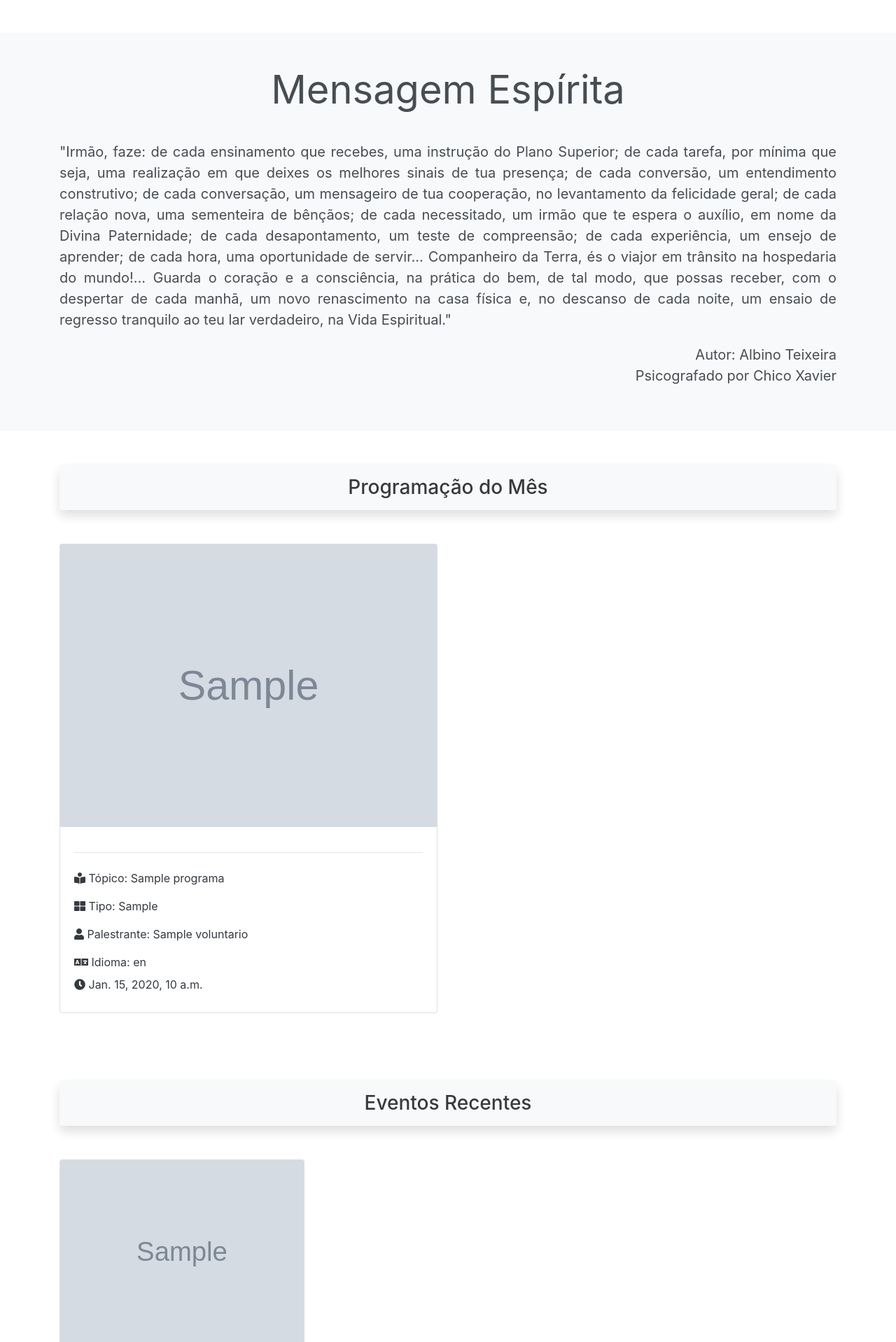
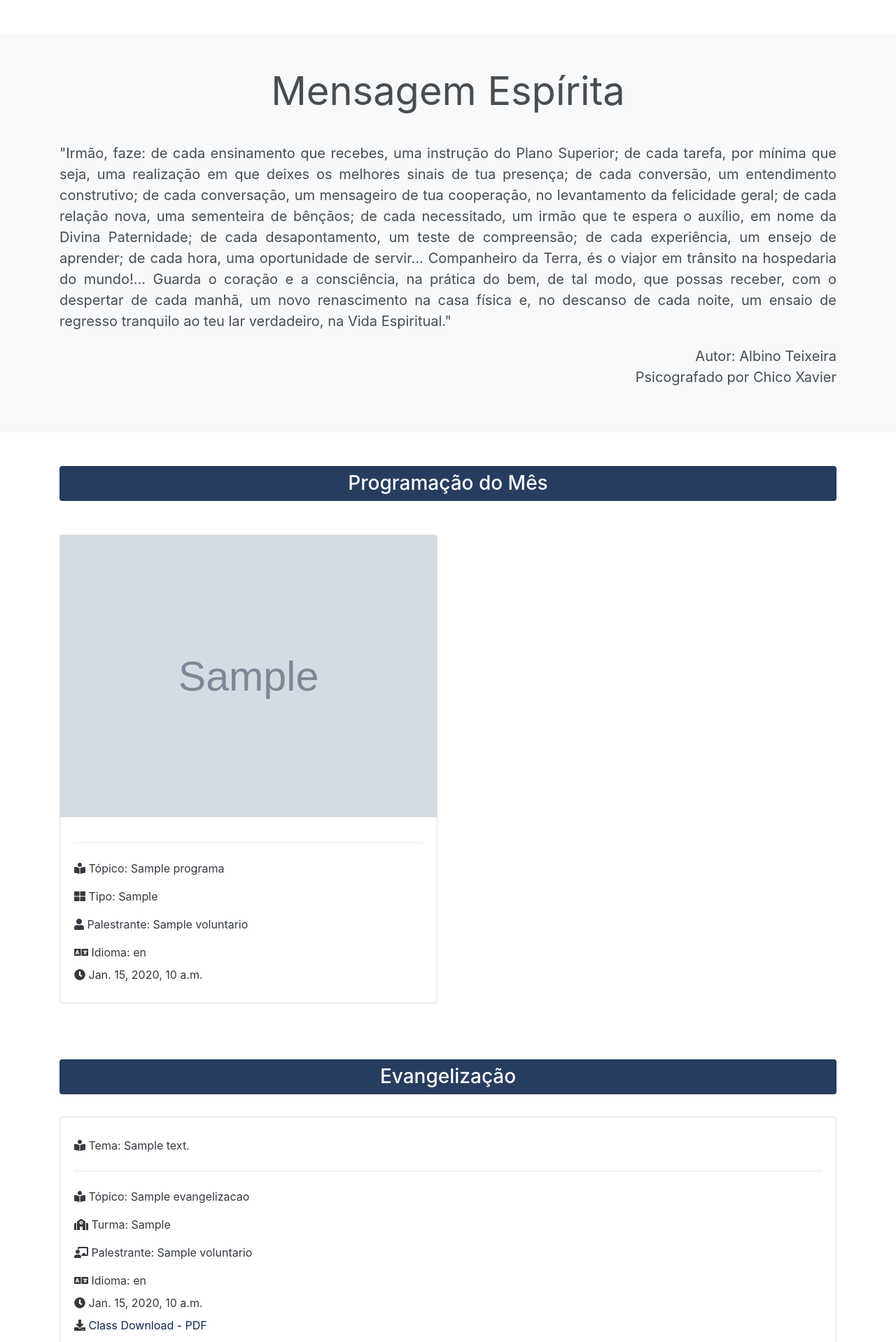
Before and after one commit to leofelipe222/soskardec, a Django app: page / in a window 1280 px wide. Shown: the part 901-2819 px from the top of the page at 70% size. Run offline with Django 3.2, Linux system fonts and the light colour scheme; tables that the repository leaves empty hold one stand-in row (values such as "Sample post"); grey boxes marked "Sample" are stand-in pictures; some libraries are stand-ins or nearby versions.

Commit message:
Improved layout and added evangelizacao to index page

```diff
--- a/pages/views.py
+++ b/pages/views.py
@@ -10,15 +10,15 @@ from django.utils.translation import gettext
 def index(request):
     # Render index template, shows 3 eventos only
     eventos = Evento.objects.order_by('-event_date').filter(is_published=True)[:3]
-
-    programas = Programa.objects.order_by('-program_date').filter(is_published=True)
+    programas = Programa.objects.order_by('-program_date').filter(is_published=True)[:4]
+    evangelizacao = Evangelizacao.objects.order_by('-class_date').filter(is_published=True)[:2]
 
     context = {
         'programas': programas,
-        'eventos': eventos
+        'eventos': eventos,
+        'evangelizacao': evangelizacao,
     }
     return render(request, 'pages/index.html', context)
-
 
 def evangelizacao(request):
     # This is only needed if we had a separated page for
--- a/soskardec/static/css/style.css
+++ b/soskardec/static/css/style.css
@@ -6,8 +6,9 @@
 
 .navbar {
   opacity: 0.9;
-  font-size: 0.9rem;
-  text-transform: uppercase; }
+  font-size: medium;
+  /* text-transform: uppercase; */
+}
 
 .social a {
   margin-right: 0.4rem; }
--- a/templates/eventos/busca.html
+++ b/templates/eventos/busca.html
@@ -82,7 +82,7 @@
             <!-- Evento 1 -->
             <div class="col-md-6 col-lg-4 mb-4">
               <div class="card listing-preview">
-                <img class="card-img-top" src="{{ evento.photo_main.url }}" alt="">
+                <img class="card-img-top" width="300" height="232" src="{{ evento.photo_main.url }}" alt="">
                 <div class="card-img-overlay">
                   <!-- <h2>
                     <span class="badge badge-secondary text-white">{{ listing.price | intcomma }}</span>
--- a/templates/eventos/eventos.html
+++ b/templates/eventos/eventos.html
@@ -43,7 +43,7 @@
             <!-- Evento 1 -->
             <div class="col-md-6 col-lg-4 mb-4">
               <div class="card listing-preview">
-                <img class="card-img-top" src="{{ evento.photo_main.url }}" alt="">
+                <img class="card-img-top" width="300" height="232" src="{{ evento.photo_main.url }}" alt="">
                 <div class="card-img-overlay">
                   <!-- <h2>
                     <span class="badge badge-secondary text-white">{{ listing.price | intcomma }}</span>
--- a/templates/pages/atividades.html
+++ b/templates/pages/atividades.html
@@ -84,7 +84,7 @@
           </div>
           <br><br>
           <div class="card">
-            <a href="{% url 'evangelizacao'%}">
+            <a href="{% url 'evangelizacao' %}">
               <img class="card-img-top" src="{% static 'img/evang_img_1.jpeg' %}" alt="Fraternidate">
               <div class="card-body">
                 <h5 class="card-title"> {% trans "Crianças e Jovens" %}! </h5></a>
--- a/templates/pages/index.html
+++ b/templates/pages/index.html
@@ -64,8 +64,7 @@
 <!-- Programação -->
 <section id="listings" class="py-5">
   <div class="container">
-    <h3 class="text-center mb-3 bg-light shadow p-3 mb-5 rounded">{% trans "Programação do Mês" %}
-    </h3>
+    <h3 class="text-center bg-primary text-white p-2 mb-5 rounded">{% trans "Programação do Mês" %}</h3>
       <div class="row">
       <!-- If there are any eventos in the DB -->
       {% if programas %}
@@ -110,10 +109,67 @@
   </div>
 </section>
 
+<!-- Evangelização -->
+<section id="listings" class="py-2">
+  <div class="container">
+    <h3 class="text-center bg-primary text-white p-2 mb-2 rounded">{% trans "Evangelização" %}</h3>
+    <div class="row py-4">
+      <!-- If there are any eventos in the DB -->
+      {% if evangelizacao %}
+        {% for evang in evangelizacao %}
+          <!-- Aulas Envagelização -->
+          <div class="col-md-12 col-lg-12 mb-4">
+            <div class="card listing-preview">
+                <div class="card-body">
+                  <div class="row py-2 text-dark">
+                    <div class="col-12">
+                      <i class="fas fa-book-reader "></i> {% trans "Tema" %}: {{ evang.description }}</div>
+                  </div>
+                  <hr>
+                  <div class="row py-2 text-dark">
+                    <div class="col-12">
+                      <i class="fas fa-book-reader "></i> {% trans "Tópico" %}: {{ evang.title }}</div>
+                  </div>
+                  <div class="row py-2 text-dark">
+                    <div class="col-12">
+                      <i class="fas fa-school"></i> {% trans "Turma" %}: {{ evang.class_type }}</div>
+                  </div>
+                  <div class="row py-2 text-dark">
+                    <div class="col-12">
+                      <i class="fas fa-chalkboard-teacher"></i> {% trans "Palestrante" %}: {{ evang.volunteer }}</div>
+                  </div>
+                  <div class="row py-2 text-dark">
+                    <div class="col-12">
+                      <i class="fas fa-language"></i> {% trans "Idioma" %}: {{ evang.language }}</div>
+                  </div>
+                  <div class="row text-dark pb-2">
+                    <div class="col-12">
+                      <i class="fas fa-clock"></i> {{ evang.class_date }} </div>
+                  </div>
+                  <div class="row text-dark pb-2">
+                    <div class="col-12">
+                      <i class="fas fa-download"></i><a href="{{ evang.doc_file.url }}"> Class Download -  PDF</a></div>
+                  </div>
+                </div>
+            </div>
+          </div>
+        {% endfor %}
+      {% else %}
+        <!-- If there are no eventos in the DB -->
+        <div class="col-md-12">
+          <!-- <p><h3>Nenhuma programacao encontrada no banco de dados.</h3></p> -->
+          <p><h3>{% trans "Nenhuma programacao encontrada no banco de dados" %}.</h3></p>
+        </div>
+      {% endif %}
+    </div>
+  </div>
+</section>
+
+
 <!-- Eventos -->
 <section id="listings" class="py-4">
   <div class="container">
-    <h3 class="text-center mb-3 bg-light shadow p-3 mb-5 rounded">{% trans "Eventos Recentes" %}</h3>
+    <h3 class="text-center bg-primary text-white p-2 mb-5 rounded">{% trans "Eventos Recentes" %}</h3>
       <div class="row">
       <!-- If there are any eventos in the DB -->
       {% if eventos %}
@@ -121,7 +177,7 @@
           <!-- Evento 1 -->
           <div class="col-md-6 col-lg-4 mb-4">
             <div class="card listing-preview">
-              <img class="card-img-top" src="{{ evento.photo_main.url }}" alt="">
+              <img class="card-img-top" width="300" height="232" src="{{ evento.photo_main.url }}" alt="">
               <div class="card-img-overlay">
               </div>
               <div class="card-body">
@@ -161,7 +217,7 @@
 
 <section id="listings" class="py-3">
   <div class="container">
-    <h3 class="text-center mb-3 bg-light shadow p-3 mb-5 rounded">{% trans "Como Ajudar" %}</h3>
+    <h3 class="text-center bg-primary text-white p-2 mb-3 rounded">{% trans "Como Ajudar" %}</h3>
     <div class="row">
       <div class="col-md-4">
         <a href="http://smile.amazon.com/ch/81-3758631" target="_blank">
```
Also changed, not shown: templates/evangelizacao/evangelizacao.html (+13 -6 lines), locale/en/LC_MESSAGES/django.po, soskardec/static/img/evang_img_2.jpg (added).
